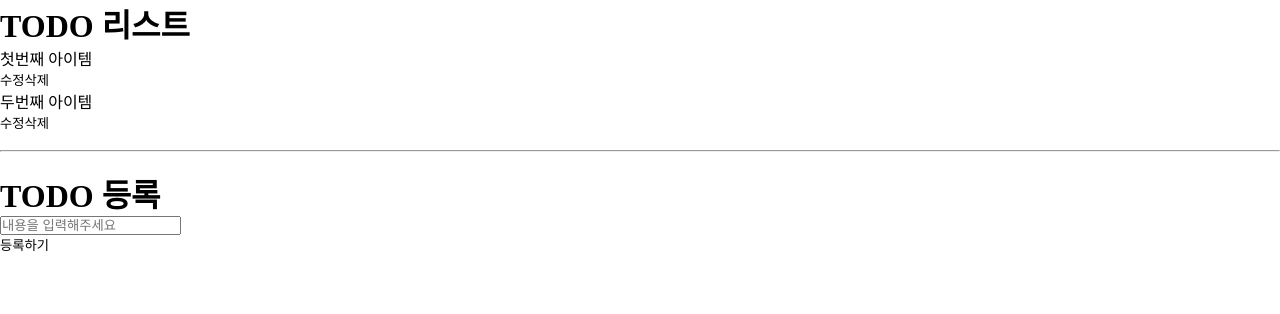
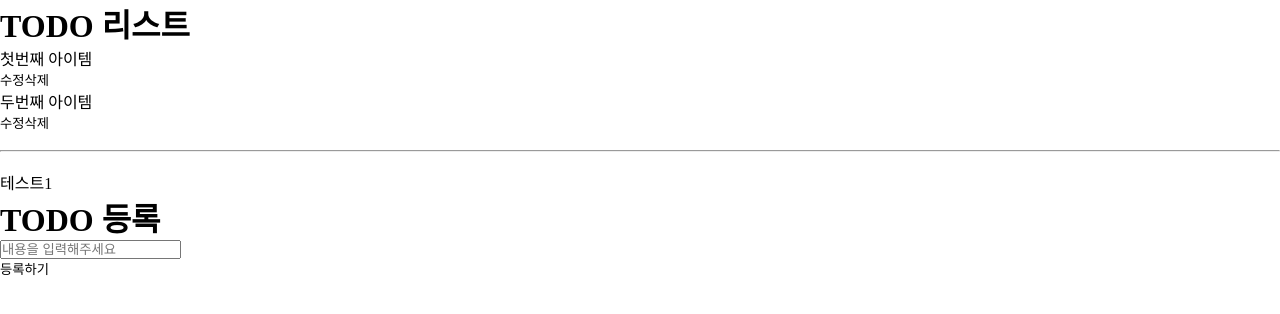
Before and after one commit to yoonjihong/React-Jest-RTL, a React (Vite) app: page / in a window 1280 px wide. Shown: the top 314 px of the page. Built offline with nearby package versions, Linux system fonts and the light colour scheme.

Commit message:
테스트1

```diff
--- a/src/pages/home.tsx
+++ b/src/pages/home.tsx
@@ -9,11 +9,10 @@ const Home = () => {
   return (
     <div>
       <Todo.List list={list} />
-
       <br />
       <hr />
       <br />
-
+      테스트1
       <AddForm
         afterSubmit={data => {
           setList(prev => [...prev, data]);
```
